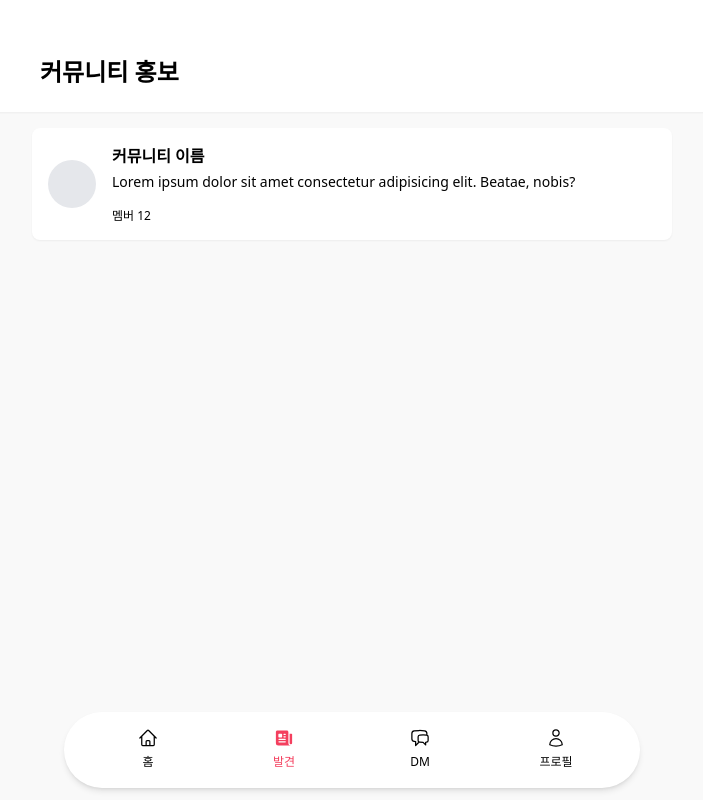
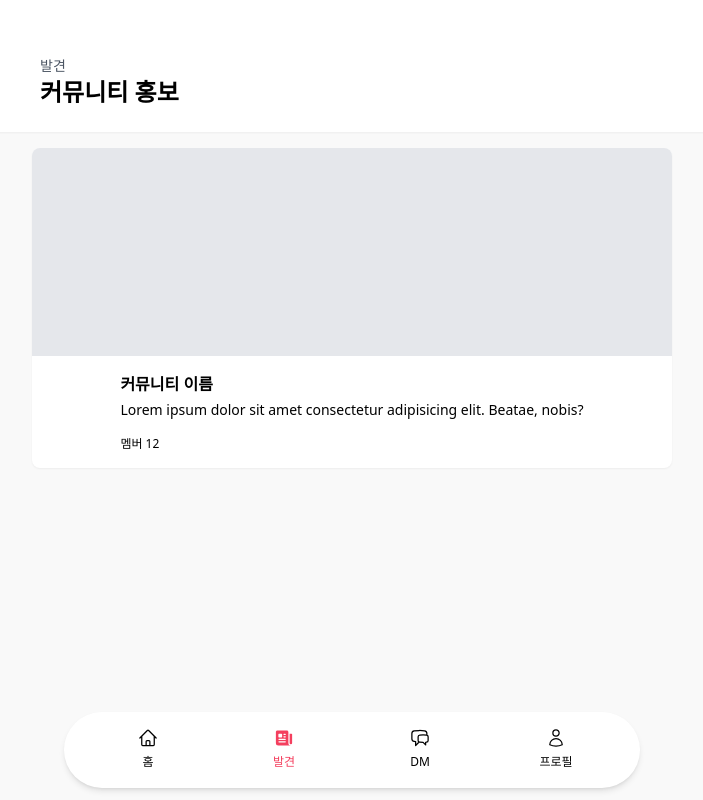
Before and after one commit to KeMezz/woomaanco, a Next.js app: page /trending in a window 1280 px wide. Shown: the whole page, without its empty margins (288-991 px from the left). Built offline with nearby package versions, Linux system fonts and the light colour scheme.

Commit message:
타이틀 및 스타일 소폭 수정

```diff
--- a/src/pages/dm.tsx
+++ b/src/pages/dm.tsx
@@ -2,9 +2,8 @@ import Layout from "@components/layout";
 
 const DM = () => {
   return (
-    <Layout title="다이렉트 메시지">
+    <Layout title="다이렉트 메시지" subtitle="DM">
       <section className="max-w-2xl mx-auto">
-        {/* <h1 className="px-6 pt-6 pb-4 text-lg font-semibold">채팅</h1> */}
         <div className="flex flex-col m-4 gap-3">
           {Array.from({ length: 9 }, (_, i) => i).map((i) => (
             <div
--- a/src/pages/trending.tsx
+++ b/src/pages/trending.tsx
@@ -2,12 +2,12 @@ import Layout from "@components/layout";
 
 const Trending = () => {
   return (
-    <Layout title="커뮤니티 홍보">
+    <Layout title="커뮤니티 홍보" subtitle="발견">
       <section className="flex flex-col gap-4 max-w-2xl mx-auto">
         <div className="flex flex-col gap-4 m-4">
-          <div className="p-4 flex gap-4 items-center bg-white rounded-lg shadow-sm">
-            <div className="w-12 h-12 bg-gray-200 rounded-full flex-shrink-0" />
-            <div className="flex flex-col gap-1">
+          <div className="flex flex-col items-center bg-white rounded-lg shadow-sm overflow-hidden">
+            <div className="w-full h-52 bg-gray-200 flex-shrink-0" />
+            <div className="flex flex-col gap-1 p-4">
               <h2 className="font-semibold">커뮤니티 이름</h2>
               <p className="text-sm">
                 Lorem ipsum dolor sit amet consectetur adipisicing elit. Beatae,
```
